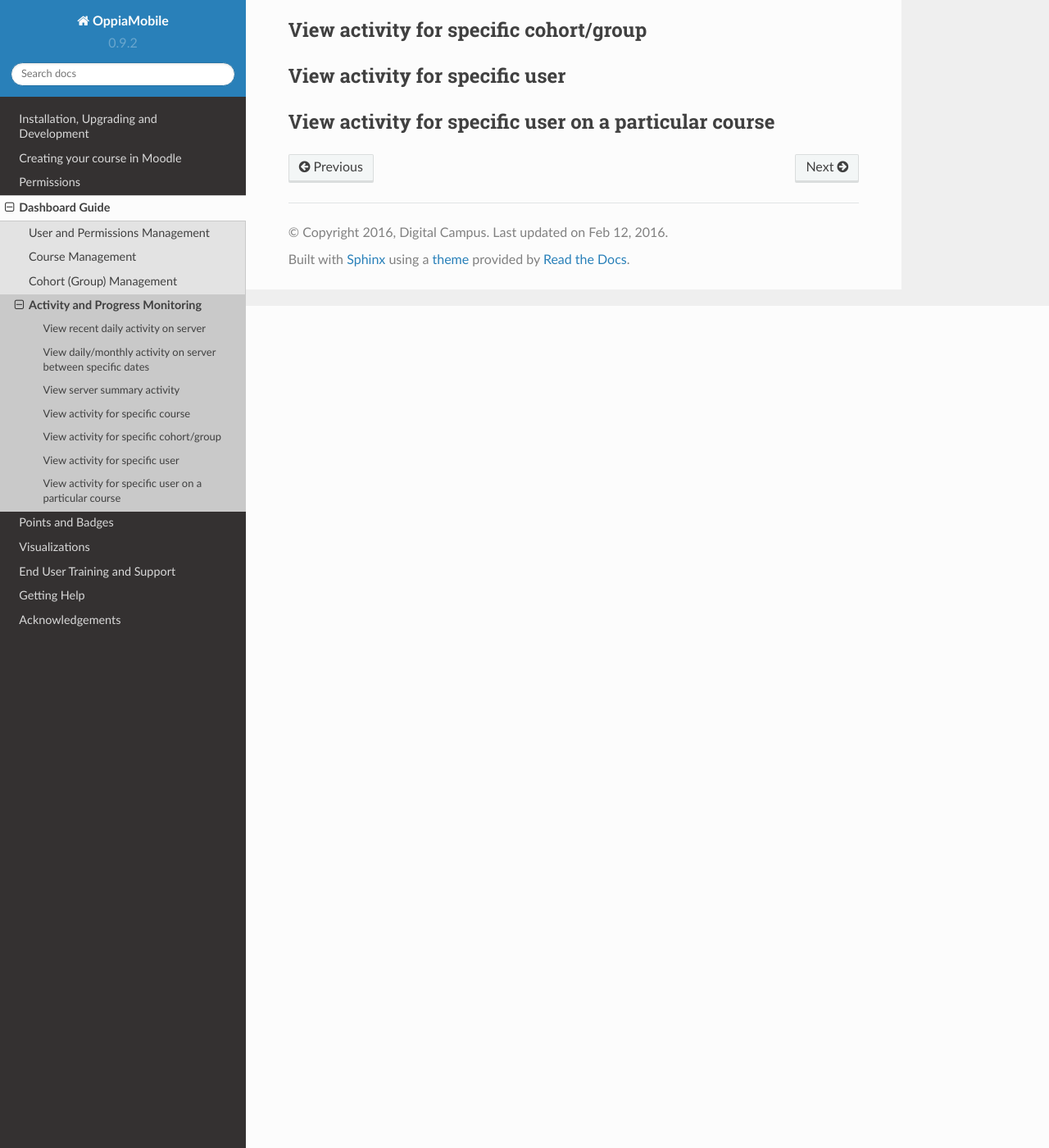
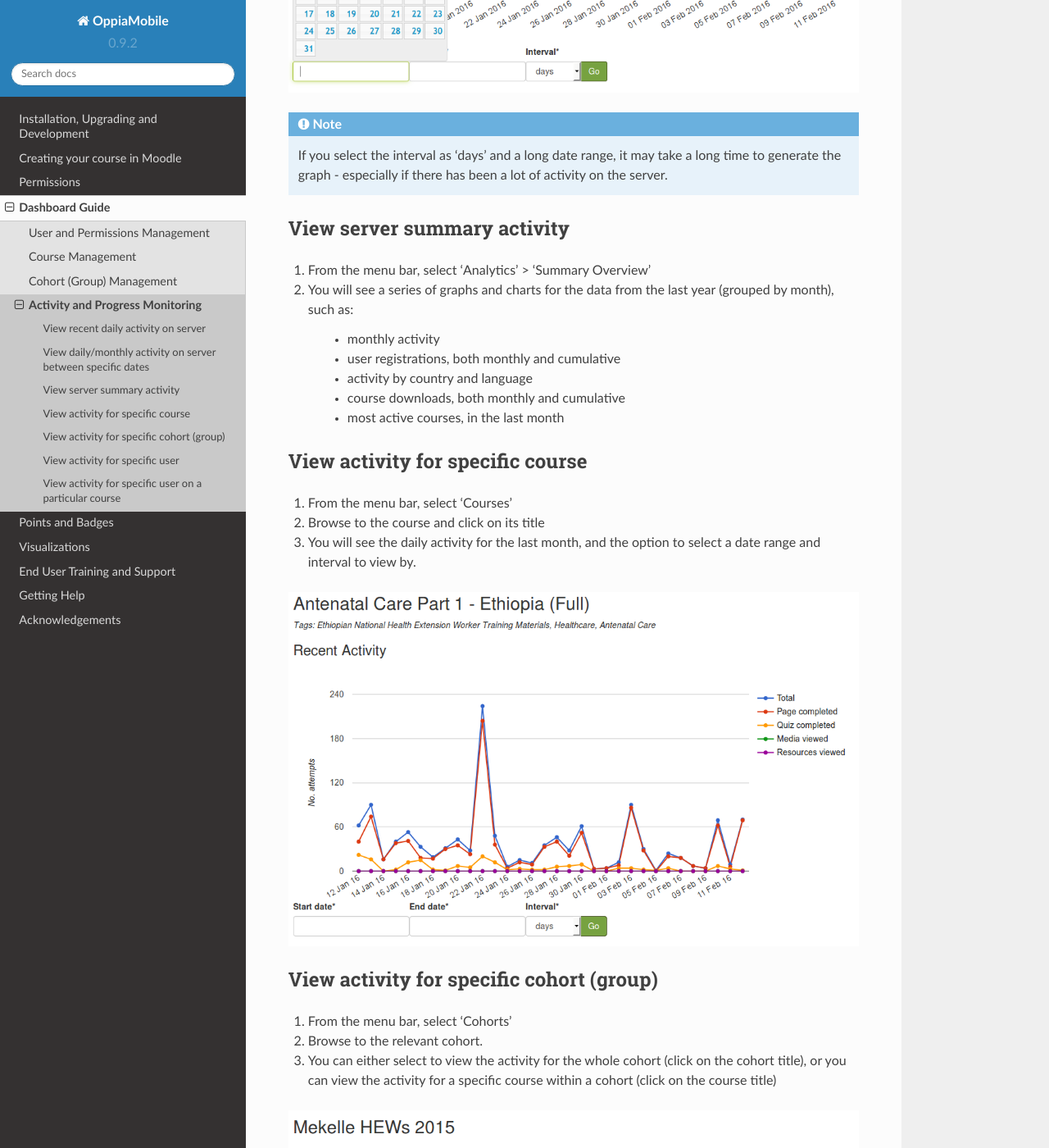
Before and after one commit to DigitalCampus/django-oppia, a Sphinx documentation site: the page built from docs/dashboard/activity.rst, in a window 1280 px wide and 1400 px high, scrolled down 1027 px. Shown: the whole window at 82% size. Built offline with Sphinx 7.4.7 and the Read the Docs theme 2.0.0, drawn with Linux system fonts in a browser that asks for light colours; pages that are not in the unit, such as notebooks, are missing from menus; the version number is read from the project's files by our own code.

Commit message:
update docs

```diff
--- a/docs/dashboard/activity.rst
+++ b/docs/dashboard/activity.rst
@@ -36,10 +36,21 @@ View activity for specific course
 -------------------------------------
 
 #. From the menu bar, select 'Courses'
-#. Browse to the course
+#. Browse to the course and click on its title
+#. You will see the daily activity for the last month, and the option to select a date range and interval to view by.
 
-View activity for specific cohort/group
+.. image:: images/activity-course.png
+
+View activity for specific cohort (group)
 -------------------------------------------
+
+#. From the menu bar, select 'Cohorts'
+#. Browse to the relevant cohort.
+#. You can either select to view the activity for the whole cohort (click on the cohort title), or you can view the activity for a specific course within a cohort (click on the course title)
+
+.. image:: images/activity-cohort.png
+
+.. image:: images/activity-cohort-course.png
 
 
 View activity for specific user
```
Also changed, not shown: docs/dashboard/images/activity-all-daterange.png (added), docs/dashboard/images/activity-all.png (added), docs/dashboard/images/activity-cohort-course.png (added), docs/dashboard/images/activity-cohort.png (added), docs/dashboard/images/activity-course.png (added).
